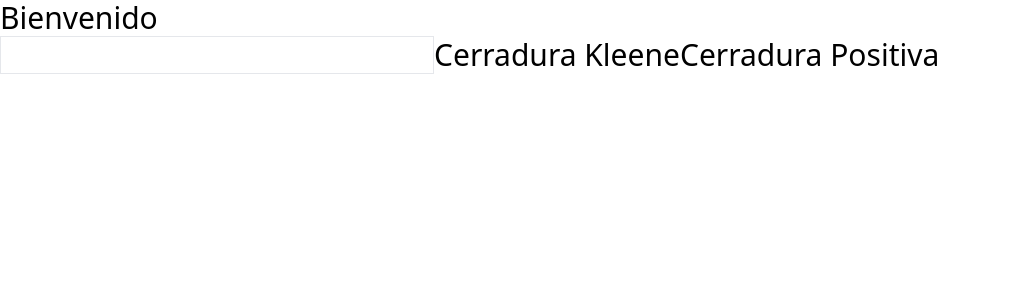
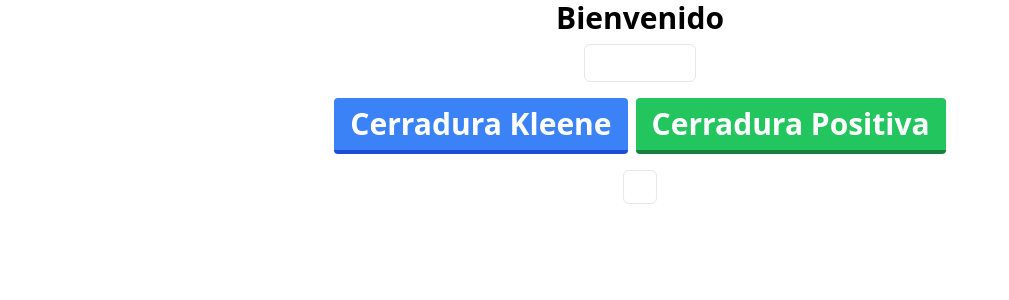
Before and after one commit to AddAcTech/Practica1-Apps, a React (Vite) app in the folder client/: page / in a window 1280 px wide. Shown: the top 300 px of the page, without its empty margins (0-1009 px from the left). Built offline with nearby package versions, Linux system fonts and the light colour scheme.

Commit message:
Principio estilos

```diff
--- a/client/src/App.jsx
+++ b/client/src/App.jsx
@@ -25,13 +25,27 @@ function App() {
   }
 
   return (
-    <div className="text-3xl font bold">
-      <h1>Bienvenido</h1>
-      <input type="text" onChange={handleChange} className="border broder-1" />
-      <button onClick={() => sendRequest("cerradura")}>Cerradura Kleene</button>
-      <button onClick={() => sendRequest("positiva")}>
-        Cerradura Positiva
-      </button>
+    <div className="text-3xl font bold w-screen flex flex-col items-center gap-2">
+      <h1 className="font-bold font-sans text-3xl">Bienvenido</h1>
+      <input
+        type="number"
+        onChange={handleChange}
+        className="border rounded-md px-2 w-28"
+      />
+      <div className="flex flex-col gap-2 sm:flex-row p-2">
+        <button
+          onClick={() => sendRequest("cerradura")}
+          className="bg-blue-500 hover:bg-blue-400 text-white font-bold py-2 px-4 border-b-4 border-blue-700 hover:border-blue-500 rounded"
+        >
+          Cerradura Kleene
+        </button>
+        <button
+          onClick={() => sendRequest("cerradura/suma")}
+          className="bg-green-500 hover:bg-green-400 text-white font-bold py-2 px-4 border-b-4 border-green-700 hover:border-green-500 rounded"
+        >
+          Cerradura Positiva
+        </button>
+      </div>
       <Data strings={strings} />
     </div>
   );
--- a/client/src/components/Data.jsx
+++ b/client/src/components/Data.jsx
@@ -1,7 +1,7 @@
 import React from "react";
 
 function Data({ strings }) {
-  return <div>{strings}</div>;
+  return <div className="max-w-md p-4 border rounded-md">{strings}</div>;
 }
 
 export default Data;
```
